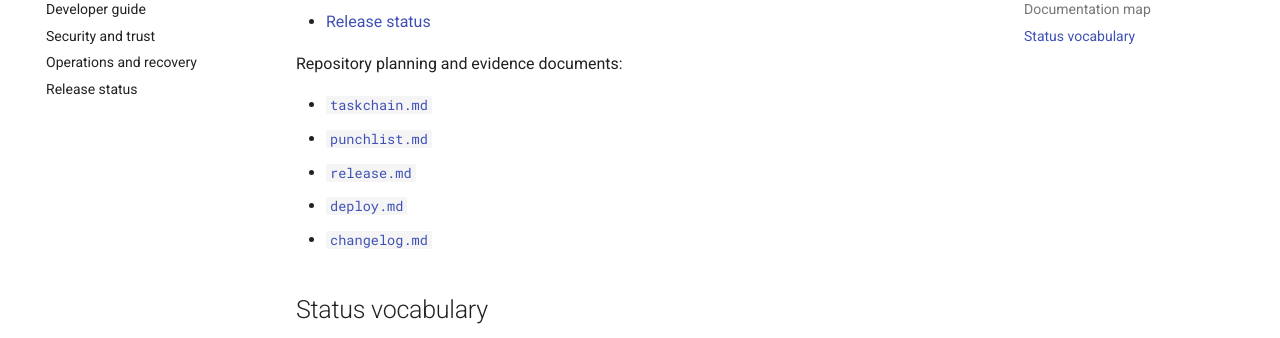
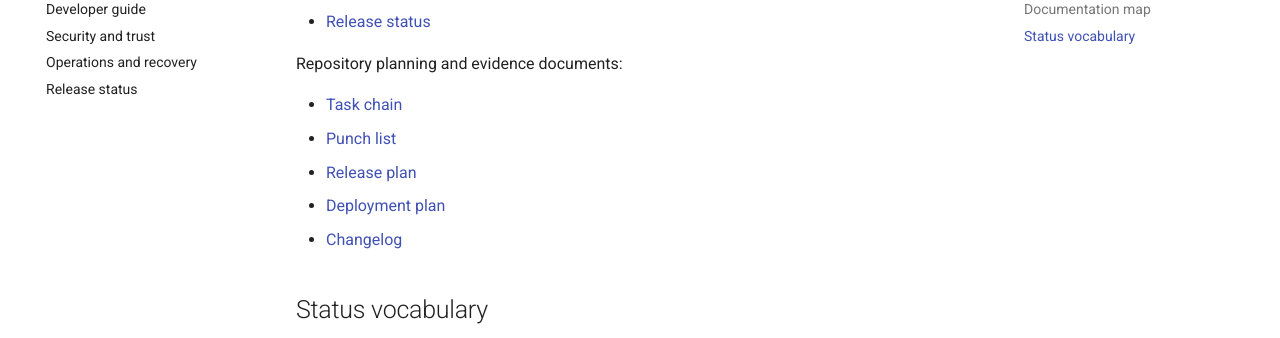
Before and after one commit to aevespers2/QuantumStateObjects, an MkDocs documentation site: the page built from docs/index.md, in a window 1280 px wide and 900 px high, scrolled down 3374 px. Shown: the part 261-599 px from the top of the window. Built offline with MkDocs 1.6.1 and Material for MkDocs 9.7.7, drawn with Linux system fonts in a browser that asks for light colours; comment, search, counter and statistics services are not loaded.

Commit message:
docs: use stable planning-document links

```diff
--- a/docs/index.md
+++ b/docs/index.md
@@ -91,11 +91,11 @@ See [Obstruction and gluing analysis](obstruction-and-gluing.md) for the complet
 
 Repository planning and evidence documents:
 
-- [`taskchain.md`](../taskchain.md)
-- [`punchlist.md`](../punchlist.md)
-- [`release.md`](../release.md)
-- [`deploy.md`](../deploy.md)
-- [`changelog.md`](../changelog.md)
+- [Task chain](https://github.com/aevespers2/QuantumStateObjects/blob/main/taskchain.md)
+- [Punch list](https://github.com/aevespers2/QuantumStateObjects/blob/main/punchlist.md)
+- [Release plan](https://github.com/aevespers2/QuantumStateObjects/blob/main/release.md)
+- [Deployment plan](https://github.com/aevespers2/QuantumStateObjects/blob/main/deploy.md)
+- [Changelog](https://github.com/aevespers2/QuantumStateObjects/blob/main/changelog.md)
 
 ## Status vocabulary
 
```
